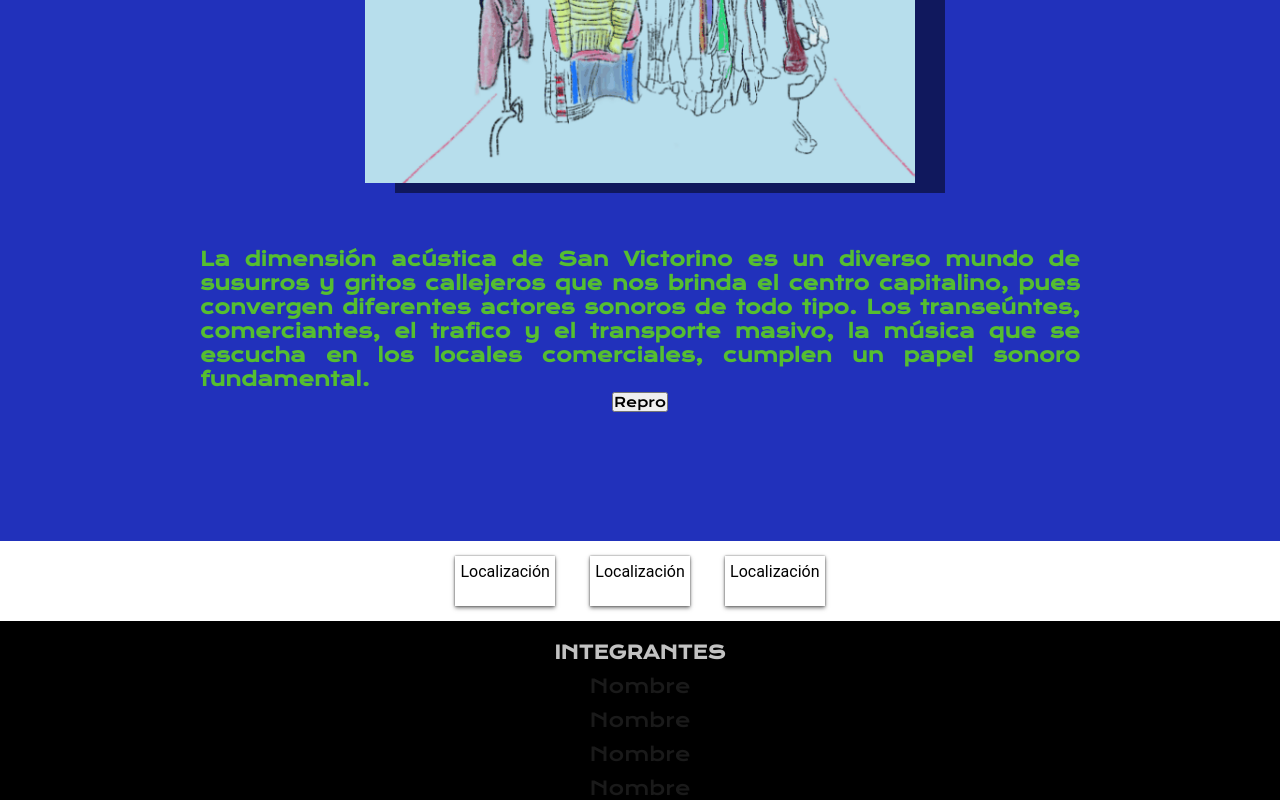
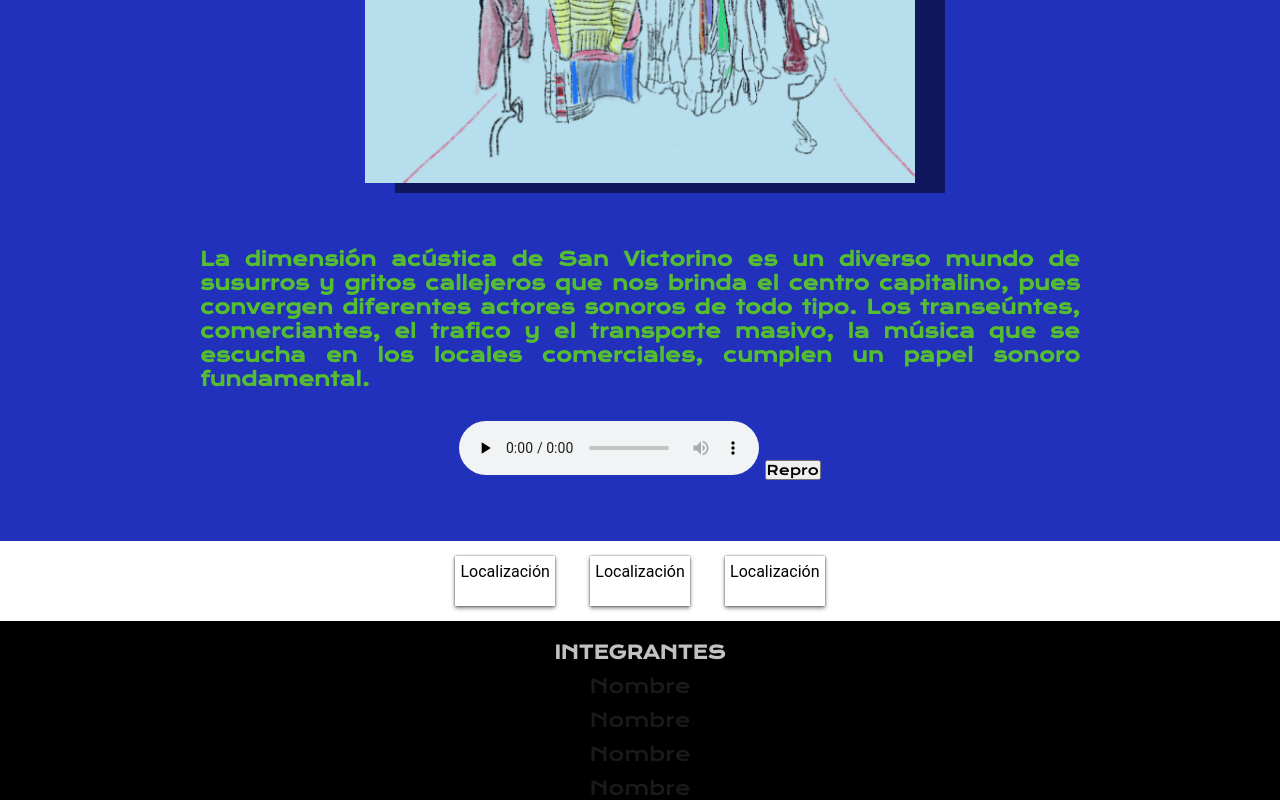
Before and after one commit to juandab/paisajeSonoro, a website: page index.html in a window 1280 px wide. Shown: the part 1024-1824 px from the top of the page. Drawn offline with nearby package versions, Linux system fonts and the light colour scheme; some packages are replaced by stand-ins of ours.

Commit message:
Agreed Audio

```diff
--- a/index.html
+++ b/index.html
@@ -67,6 +67,7 @@
                  comerciantes, el trafico y el transporte masivo, la música que se escucha en los locales comerciales,
                  cumplen un papel sonoro fundamental.
                 </p>
+                <audio src="audio/Calle 13.mp3" preload="none" controls></audio>
                 <button id="reproducir">Repro</button>
         </article>
     </div>
```
